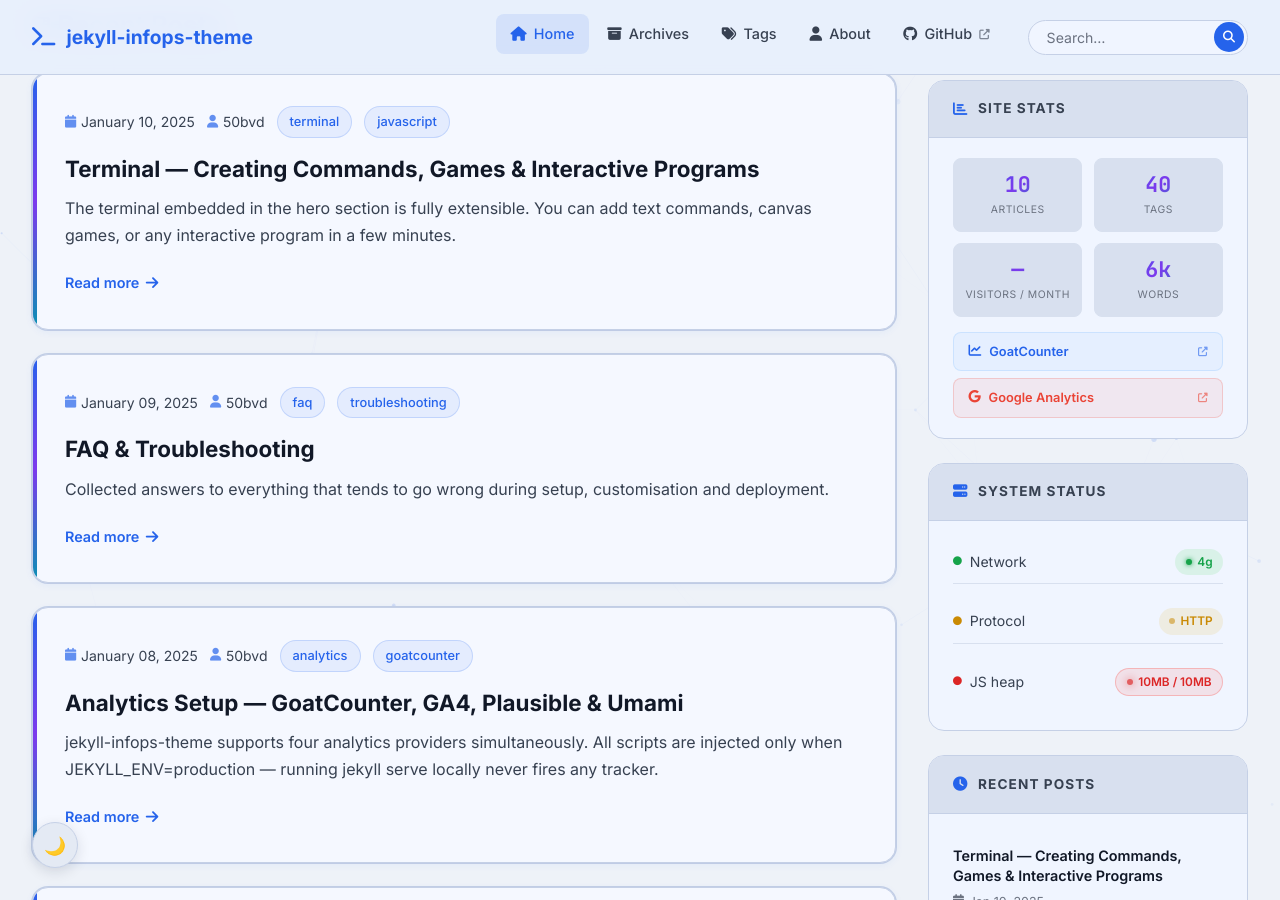
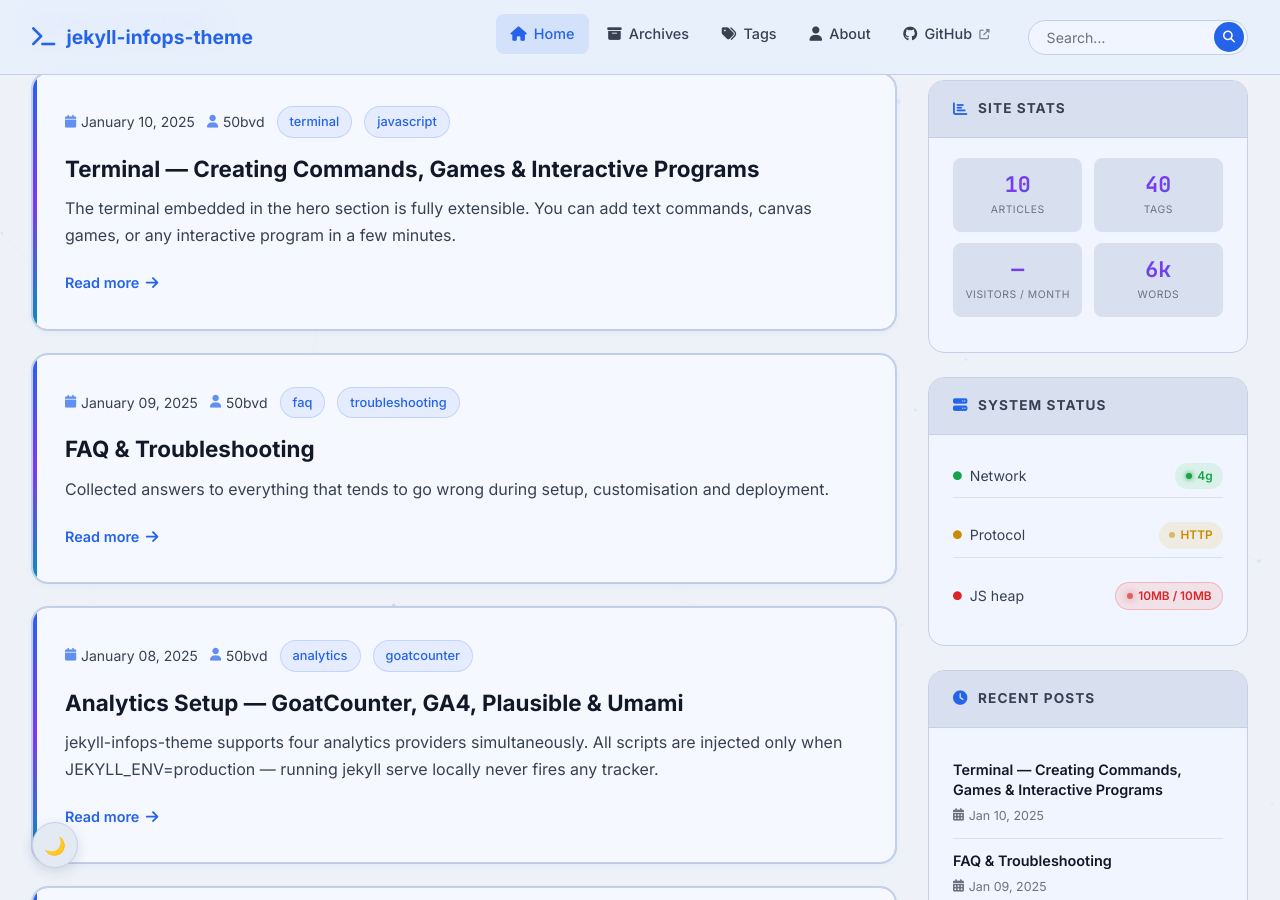
Before and after one commit to 50bvd/jekyll-infops-theme, a Jekyll site: the page built from index.html, in a window 1280 px wide and 900 px high, scrolled down 758 px. Built offline with Jekyll 4.4.1, drawn with Linux system fonts in a browser that asks for light colours; nearby versions of some CDN libraries; the list of posts is cut into pages by our own code; some of the changed lines change nothing that is shown.

Commit message:
Remove analytics IDs from configuration
Clear analytics configuration values for goatcounter and Google Analytics.

```diff
--- a/_config.yml
+++ b/_config.yml
@@ -25,8 +25,8 @@ author:
 # ANALYTICS — load ONLY in production (JEKYLL_ENV=production)
 # ---------------------------------------------------------------------------
 analytics:
-  goatcounter_code:    "50bvd"
-  google_analytics_id: "G-7VLLSDMVSP"
+  goatcounter_code:    ""
+  google_analytics_id: ""
   plausible_domain:    ""
   umami_website_id:    ""
   umami_src:           ""
```
